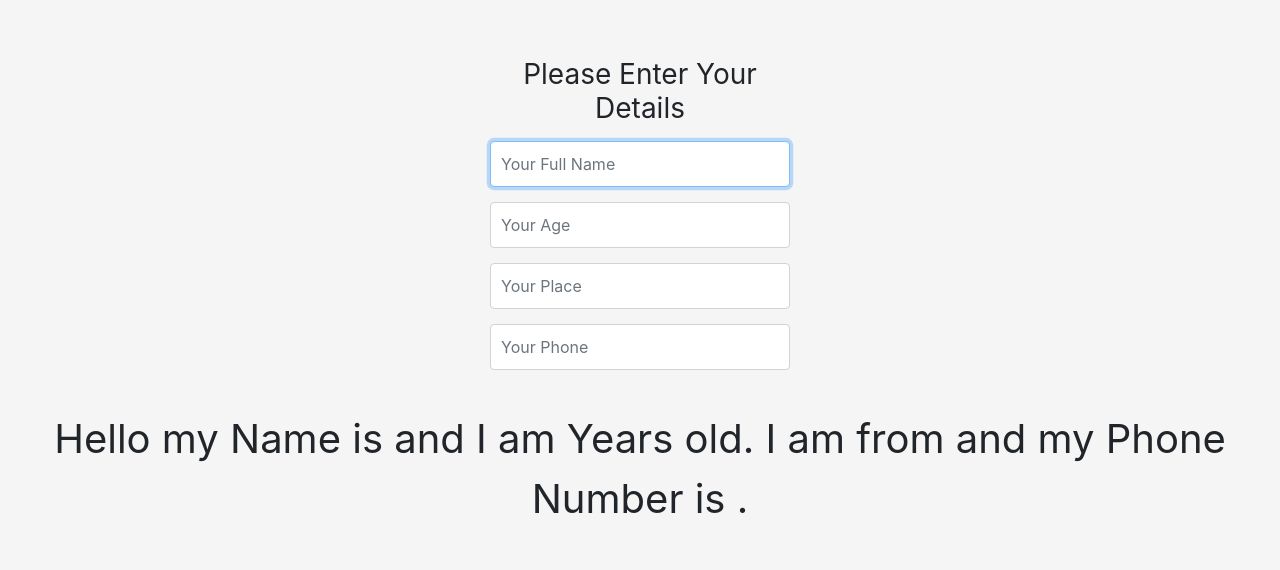
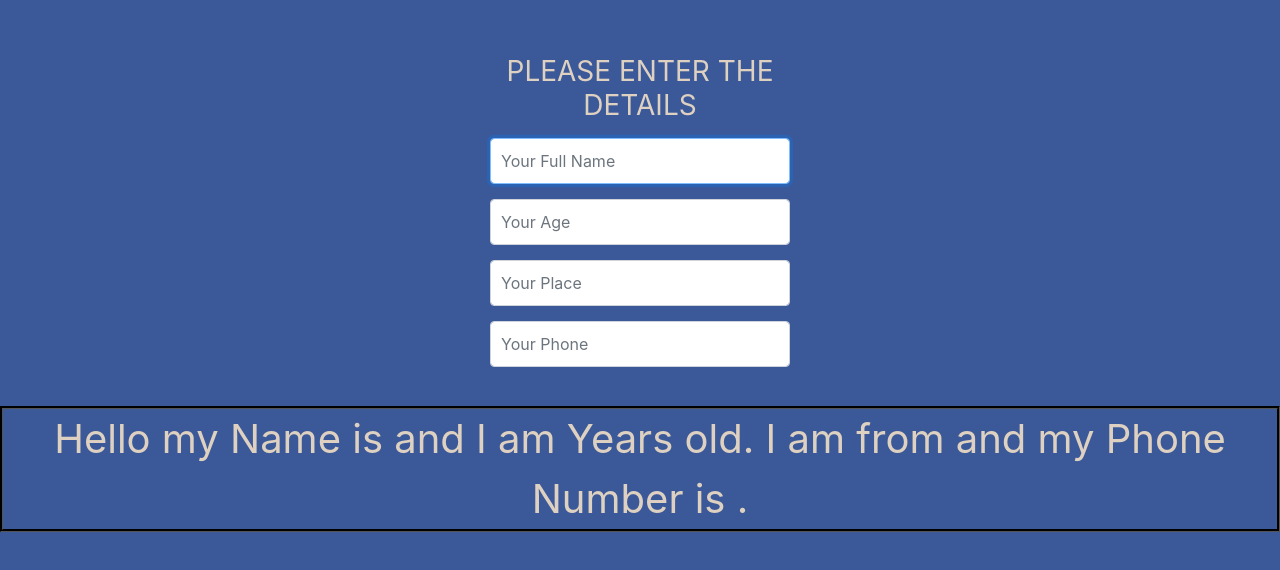
Before and after one commit to chachi47/Angular-Bootstrap-FormToSentence, a plain HTML site: page index.html in a window 1280 px wide. Shown: the part 106-676 px from the top of the page. Drawn offline with nearby package versions, Linux system fonts and the light colour scheme.

Commit message:
Update 24/03/2020 Latest

```diff
--- a/app.css
+++ b/app.css
@@ -15,7 +15,8 @@ body {
   justify-content: center;
   padding-top: 40px;
   padding-bottom: 40px;
-  background-color: #f5f5f5;
+  background-color: #3b5998;
+  color: #ded1c1;
 }
 
 .form-signin {
@@ -50,8 +51,14 @@ body {
 
 #sentdiv {
     font-size: 250%;
+    border-color: rgb(0, 0, 0);
+    border-style: groove;
 }
 
 #myAge, #myPlace, #myPhone {
     margin-top: 5%;
 }
+
+#coordinates {
+  color: #fb3958;
+}
--- a/app.js
+++ b/app.js
@@ -13,7 +13,4 @@ angular.module('sentReplace',[])
 
 
 
-
-
-
 })();
--- a/index.html
+++ b/index.html
@@ -12,7 +12,7 @@
 <body ng-app="sentReplace" id="mainBody" class="text-center">
     <div ng-controller="replaceWord">
         <form class="form-signin">
-            <h1 class="h3 mb-3 font-weight-normal">Please Enter Your Details</h1>
+            <h1 class="h3 mb-3 font-weight-normal">PLEASE ENTER THE DETAILS</h1>
             <label for="inputEmail" class="sr-only">Full Name</label>
             <input type="text" id="myName" ng-model="name" class="form-control" placeholder="Your Full Name" required autofocus>
             <label for="inputEmail" class="sr-only">Age</label>
@@ -25,7 +25,7 @@
         <br>
         <div>
         <p id="sentdiv">
-            Hello my Name is <b>{{name}}</b> and I am <b>{{age}}</b> Years old. I am from <b>{{place}}</b> and my Phone Number is <b>{{phone}}</b>.
+            Hello my Name is <b id="coordinates">{{name | uppercase}}</b> and I am <b id="coordinates">{{age | uppercase}}</b> Years old. I am from <b id="coordinates">{{place | uppercase}}</b> and my Phone Number is <b id="coordinates">{{phone | uppercase}}</b>.
         </p>
         </div>
     </div>
```
